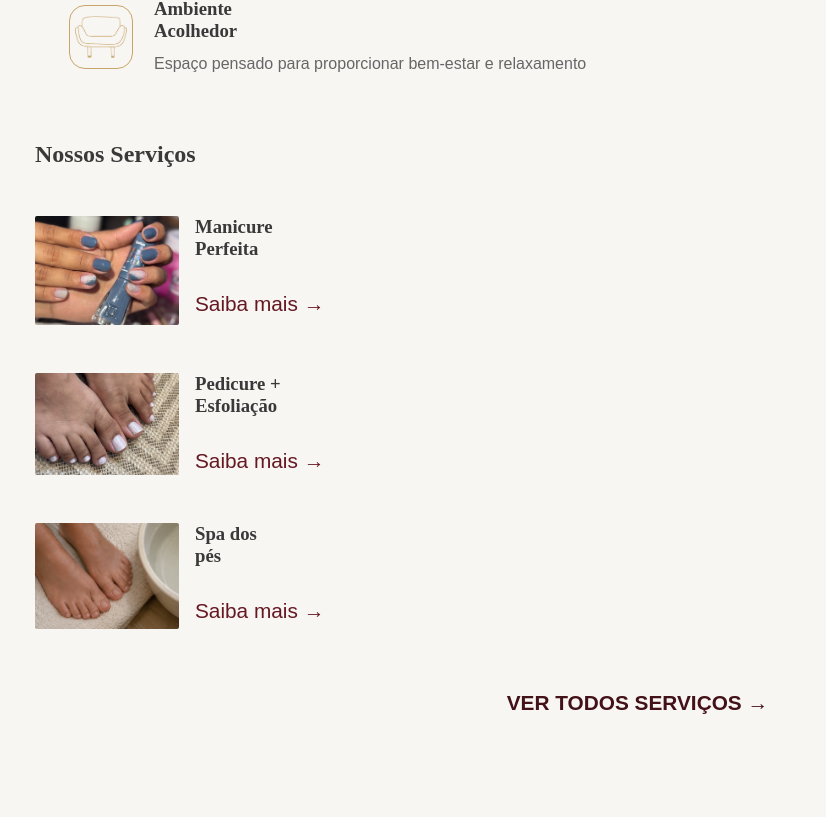
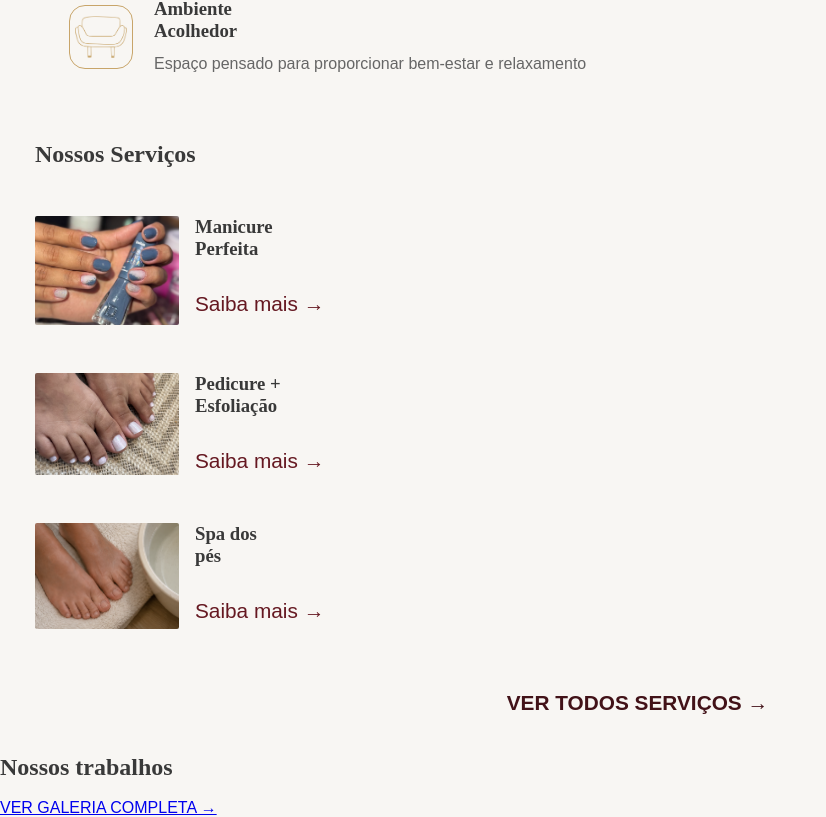
Before and after one commit to CarolinaInglethe/studio-inglethe-nails, a React (Vite) app: page / in a window 1280 px wide. Shown: the part 1706-2523 px from the top of the page, without its empty margins (0-826 px from the left). Before the commit the page ends 2460 px from the top, so only its background shows below. Built offline with nearby package versions, Linux system fonts and the light colour scheme.

Commit message:
feat: Cria componente de Preview da Galeria na pagina Home

```diff
--- /dev/null
+++ b/src/components/GalleryPreview.jsx
@@ -0,0 +1,20 @@
+import { Link } from "react-router-dom";
+
+function GalleryPreview() {
+    return (
+        <section>
+            <h2>Nossos trabalhos</h2>
+            <div>
+                <img src="" alt="" />
+                <img src="" alt="" />
+                <img src="" alt="" />
+                <img src="" alt="" />
+            </div>
+
+            <Link to="/Gallery">VER GALERIA COMPLETA →</Link>
+
+        </section>
+    )
+}
+
+export default GalleryPreview;
--- a/src/pages/Home.jsx
+++ b/src/pages/Home.jsx
@@ -2,6 +2,7 @@ import Header from "../components/Header"
 import Button from "../components/Button"
 import BenefitsSection from "../components/BenefitsSection"
 import ServicesPreview from "../components/ServicesPreview"
+import GalleryPreview from "../components/GalleryPreview"
 import IMG from "../assets/images/IMG-HERO-SECTION.PNG"
 import "./Home.css"
 
@@ -30,6 +31,7 @@ function Home(){
 
             <BenefitsSection />
             <ServicesPreview />
+            <GalleryPreview />
         </>
     )
 }
```
